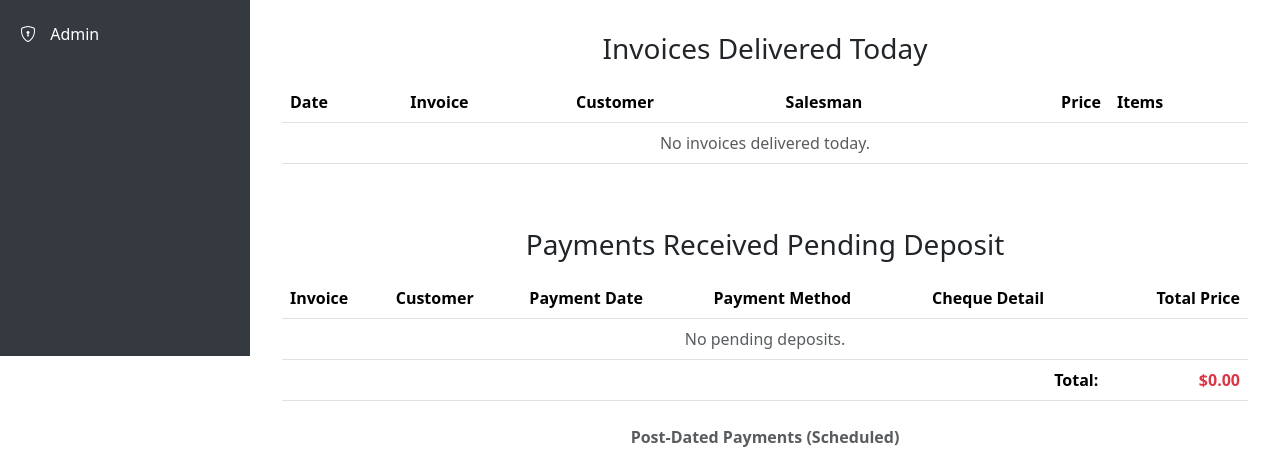
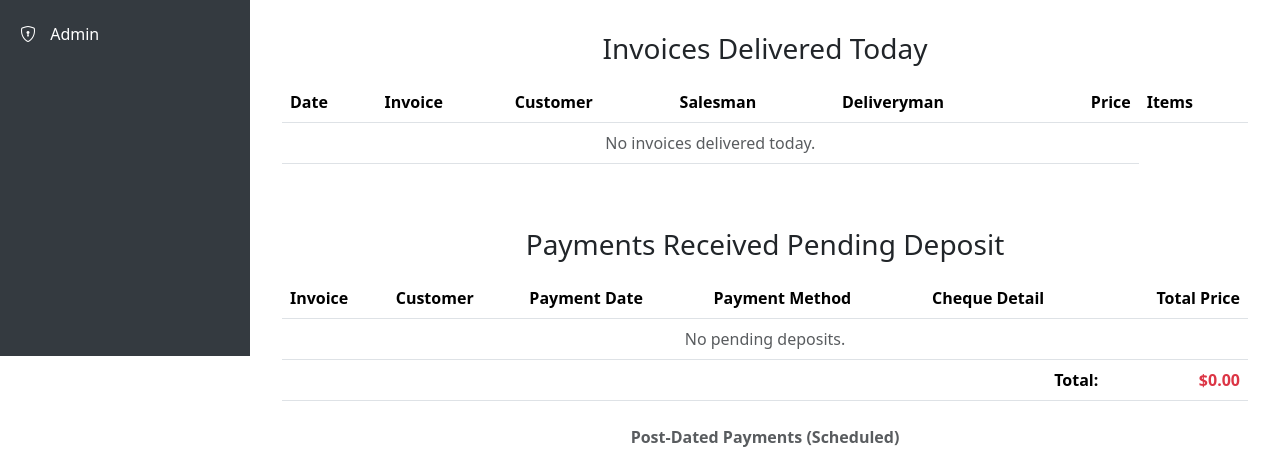
Before and after one commit to mfcc168/Lafarge-ERP-System, a Django app: page / in a window 1280 px wide. Shown: the part 444-901 px from the top of the page. Run offline with Django 5.2, Linux system fonts and the light colour scheme; the visitor is signed in with stand-in values (Sample User, id 1); data that the repository does not hold is empty; some libraries are stand-ins or nearby versions.

Commit message:
Update home.html

```diff
--- a/lafarge/invoice/templates/invoice/home.html
+++ b/lafarge/invoice/templates/invoice/home.html
@@ -50,6 +50,7 @@
                         <th>Invoice</th>
                         <th>Customer</th>
                         <th>Salesman</th>
+                        <th>Deliveryman</th>
                         <th class="text-end">Price</th>
                         <th>Items</th>
                     </tr>
@@ -68,6 +69,7 @@
                         </td>
                         <td class="fw-semibold">{{ invoice.customer.name }} {% if invoice.customer.care_of %} ({{ invoice.customer.care_of }}) {% endif %}</td>
                         <td><span class="badge bg-secondary text-white">{{ invoice.salesman.code }}</span></td>
+                        <td><span class="badge bg-secondary text-white">{{ invoice.deliveryman.name }}</span></td>
                         <td class="text-end fw-bold text-success">${{ invoice.total_price|currency }}</td>
                         <td>
                             <ul class="list-unstyled mb-0 small">
```
